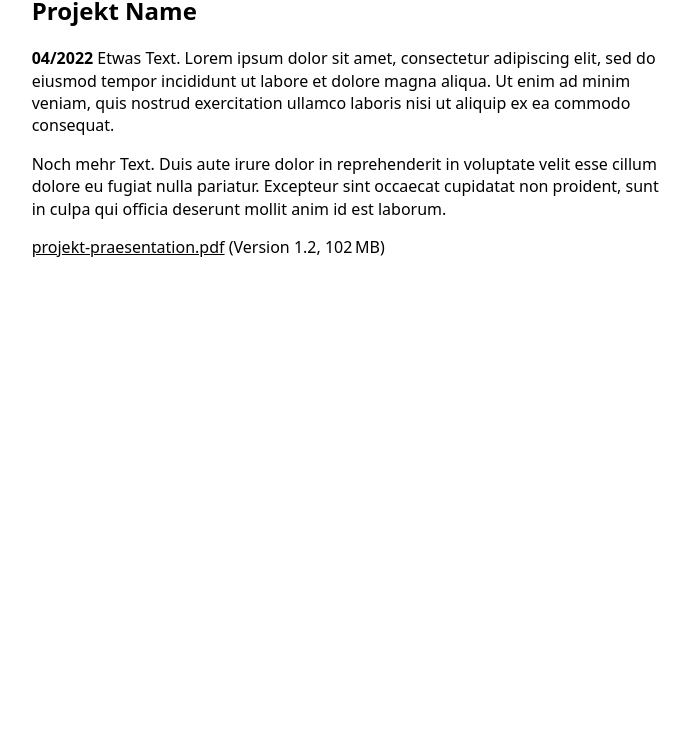
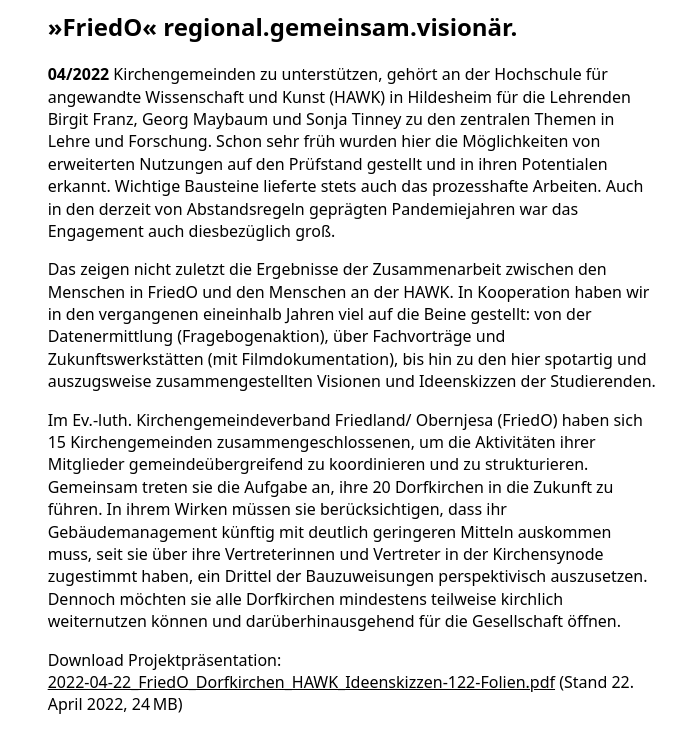
Before and after one commit to oelna/birgit-franz.de, a plain HTML site: page projekt_x/index.html in a window 1280 px wide. Shown: the part 94-842 px from the top of the page, without its empty margins (288-978 px from the left). Before the commit the page ends 800 px from the top, so only its background shows below. Drawn offline with Linux system fonts and the light colour scheme.

Commit message:
Update index.html

```diff
--- a/projekt_x/index.html
+++ b/projekt_x/index.html
@@ -14,6 +14,7 @@
 		body {
 			margin: 0 auto;
 			max-width: 70ch;
+			padding: 1rem;
 		}
 
 		a {
@@ -26,10 +27,14 @@
 <body>
 	<h1>Birgit Franz</h1>
 
-	<h2>Projekt Name</h2>
-	<p><strong>04/2022</strong> Etwas Text. Lorem ipsum dolor sit amet, consectetur adipiscing elit, sed do eiusmod tempor incididunt ut labore et dolore magna aliqua. Ut enim ad minim veniam, quis nostrud exercitation ullamco laboris nisi ut aliquip ex ea commodo consequat.</p>
-	<p>Noch mehr Text. Duis aute irure dolor in reprehenderit in voluptate velit esse cillum dolore eu fugiat nulla pariatur. Excepteur sint occaecat cupidatat non proident, sunt in culpa qui officia deserunt mollit anim id est laborum.</p>
+	<h2>»FriedO« regional.gemeinsam.visionär.</h2>
 
-	<p><a href="./projekt.pdf">projekt-praesentation.pdf</a> (Version 1.2, 102&thinsp;MB)</p>
+	<p><strong>04/2022</strong> Kirchengemeinden zu unterstützen, gehört an der Hochschule für angewandte Wissenschaft und Kunst (HAWK) in Hildesheim für die Lehrenden Birgit Franz, Georg Maybaum und Sonja Tinney zu den zentralen Themen in Lehre und Forschung. Schon sehr früh wurden hier die Möglichkeiten von erweiterten Nutzungen auf den Prüfstand gestellt und in ihren Potentialen erkannt. Wichtige Bausteine lieferte stets auch das prozesshafte Arbeiten. Auch in den derzeit von Abstandsregeln geprägten Pandemiejahren war das Engagement auch diesbezüglich groß.</p>
+
+	<p>Das zeigen nicht zuletzt die Ergebnisse der Zusammenarbeit zwischen den Menschen in FriedO und den Menschen an der HAWK. In Kooperation haben wir in den vergangenen eineinhalb Jahren viel auf die Beine gestellt: von der Datenermittlung (Fragebogenaktion), über Fachvorträge und Zukunftswerkstätten (mit Filmdokumentation), bis hin zu den hier spotartig und auszugsweise zusammengestellten Visionen und Ideenskizzen der Studierenden.</p>
+
+	<p>Im Ev.-luth. Kirchengemeindeverband Friedland/ Obernjesa (FriedO) haben sich 15 Kirchengemeinden zusammengeschlossenen, um die Aktivitäten ihrer Mitglieder gemeindeübergreifend zu koordinieren und zu strukturieren. Gemeinsam treten sie die Aufgabe an, ihre 20 Dorfkirchen in die Zukunft zu führen. In ihrem Wirken müssen sie berücksichtigen, dass ihr Gebäudemanagement künftig mit deutlich geringeren Mitteln auskommen muss, seit sie über ihre Vertreterinnen und Vertreter in der Kirchensynode zugestimmt haben, ein Drittel der Bauzuweisungen perspektivisch auszusetzen. Dennoch möchten sie alle Dorfkirchen mindestens teilweise kirchlich weiternutzen können und darüberhinausgehend für die Gesellschaft öffnen.</p>
+
+	<p>Download Projektpräsentation:<br /><a href="./2022-04-22_FriedO_Dorfkirchen_HAWK_Ideenskizzen-122-Folien.pdf">2022-04-22_FriedO_Dorfkirchen_HAWK_Ideenskizzen-122-Folien.pdf</a> (Stand 22. April 2022, 24&thinsp;MB)</p>
 </body>
 </html>
```
